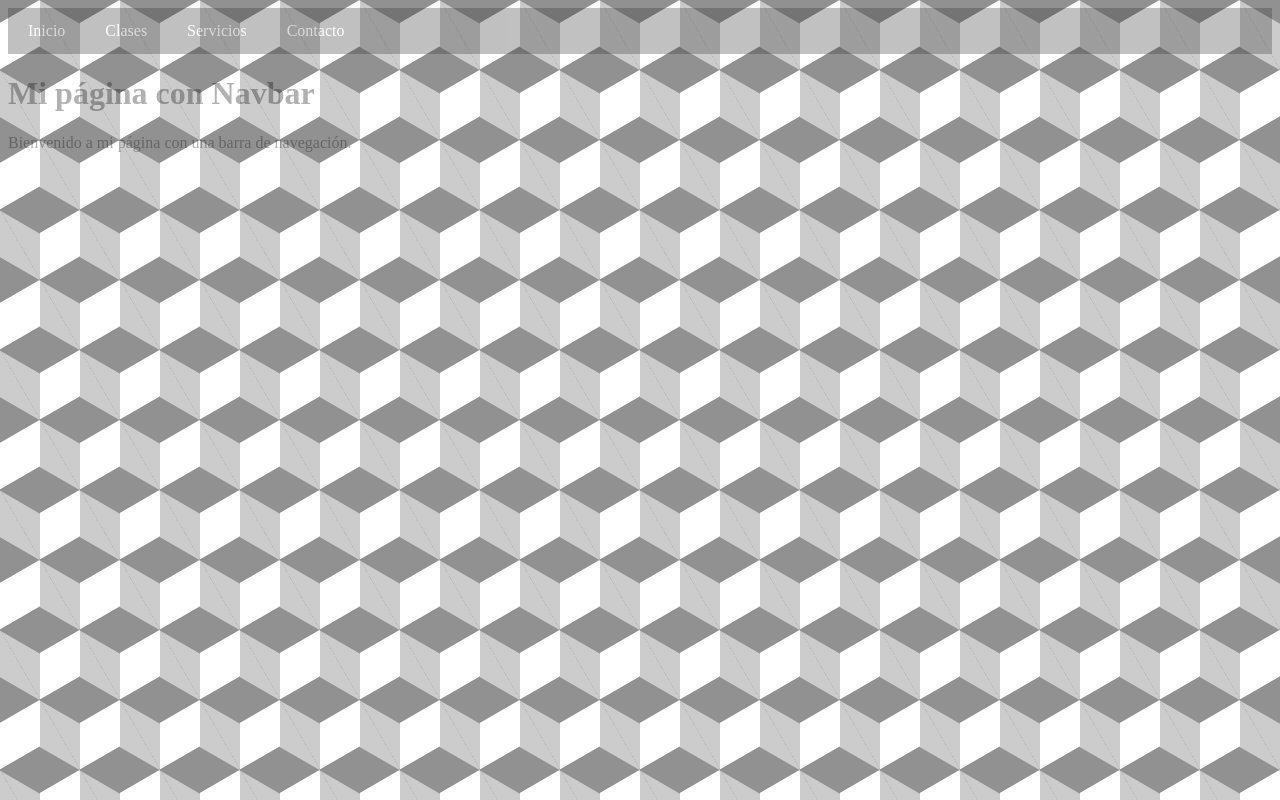
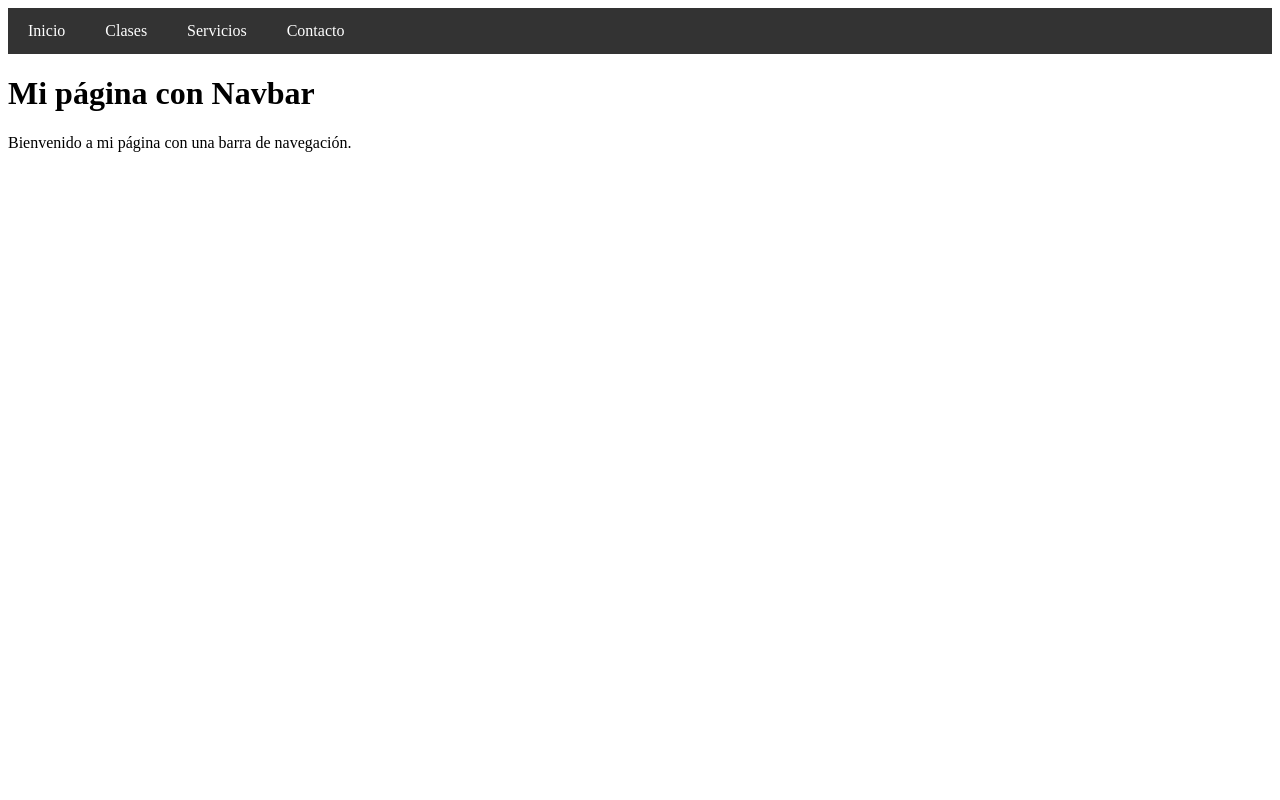
Before and after one commit to Jhonyfx/progra2023, a plain HTML site: page index.html in a window 1280 px wide. Drawn offline with Linux system fonts and the light colour scheme.

Commit message:
Update index.html

```diff
--- a/index.html
+++ b/index.html
@@ -3,14 +3,7 @@
 <head>
   <title>Mi página con Navbar</title>
   <style>
-    body{
-      background-color: #ffffff;
-opacity: 0.3;
-background-image:  linear-gradient(30deg, #919191 12%, transparent 12.5%, transparent 87%, #919191 87.5%, #919191), linear-gradient(150deg, #919191 12%, transparent 12.5%, transparent 87%, #919191 87.5%, #919191), linear-gradient(30deg, #919191 12%, transparent 12.5%, transparent 87%, #919191 87.5%, #919191), linear-gradient(150deg, #919191 12%, transparent 12.5%, transparent 87%, #919191 87.5%, #919191), linear-gradient(60deg, #91919177 25%, transparent 25.5%, transparent 75%, #91919177 75%, #91919177), linear-gradient(60deg, #91919177 25%, transparent 25.5%, transparent 75%, #91919177 75%, #91919177);
-background-size: 80px 140px;
-background-position: 0 0, 0 0, 40px 70px, 40px 70px, 0 0, 40px 70px;
-    }
-    /* Estilos de la barra de navegación */
+        /* Estilos de la barra de navegación */
     .navbar {
       background-color: #333;
       overflow: hidden;
```
